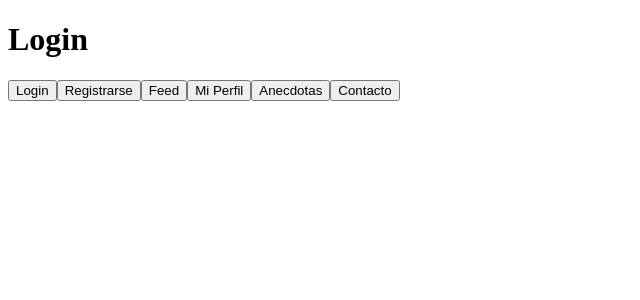
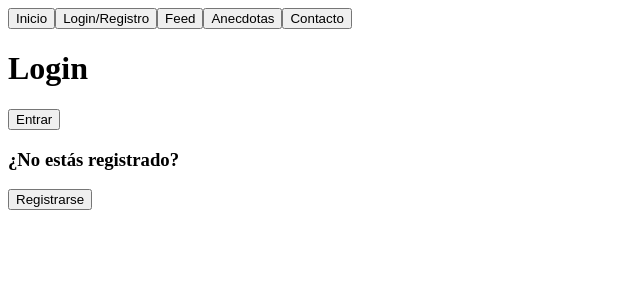
Before and after one commit to Patcire/MoggiePads, a React (Vite) app: page /login in a window 1280 px wide. Shown: the top 300 px of the page, without its empty margins (0-640 px from the left). Built offline with nearby package versions, Linux system fonts and the light colour scheme.

Commit message:
basic navigation finished

```diff
--- a/src/components/NavBar.jsx
+++ b/src/components/NavBar.jsx
@@ -1,21 +1,48 @@
-import { NavLink, useNavigate } from 'react-router-dom'
+import {NavLink, useNavigate} from 'react-router-dom'
+import {useContext} from "react";
+import {UserContext} from "../context/UserContext.jsx";
 
 
 const Navbar = () => {
 
+    const {user, setUser} = useContext(UserContext)
+
 
     const navigate = useNavigate()
 
+    const logOut = () => {
+        setUser(false)
+        navigate("/")
+    }
 
 
     return (
         <nav>
-            <button onClick={()=> navigate("/login")}>Login</button>
-            <button onClick={()=> navigate("/register")}>Registrarse</button>
-            <button onClick={()=> navigate("/feed")}>Feed</button>
-            <button onClick={()=> navigate("/profile")}>Mi Perfil</button>
-            <button onClick={()=> navigate("/anecdotes")}>Anecdotas</button>
-            <button onClick={()=> navigate("/contact")}>Contacto</button>
+            {
+                user ?
+                    (
+                        <>
+                            <button onClick={() => navigate("/")}>Inicio</button>
+                            <button onClick={() => navigate("/profile")}>Mi Perfil</button>
+                            <button onClick={() => navigate("/feed")}>Feed</button>
+                            <button onClick={() => navigate("/anecdotes")}>Anecdotas</button>
+                            <button onClick={() => navigate("/contact")}>Contacto</button>
+                            <button onClick={() => logOut()}>Logout</button>
+                        </>
+
+                    ) : (
+                        <>
+                            <button onClick={() => navigate("/")}>Inicio</button>
+                            <button onClick={() => navigate("/login")}>Login/Registro</button>
+                            <button onClick={() => navigate("/feed")}>Feed</button>
+                            <button onClick={() => navigate("/anecdotes")}>Anecdotas</button>
+                            <button onClick={() => navigate("/contact")}>Contacto</button>
+
+                        </>
+
+                    )
+            }
+
         </nav>
 
     )
--- a/src/layouts/LayoutPrivate.jsx
+++ b/src/layouts/LayoutPrivate.jsx
@@ -12,7 +12,6 @@ const LayoutPrivate = () => {
         <>{
             user ? <Outlet></Outlet> : <Navigate to={"/"}></Navigate>
         }
-            <Outlet></Outlet>
         </>
     )
 }
--- a/src/layouts/LayoutRoot.jsx
+++ b/src/layouts/LayoutRoot.jsx
@@ -6,8 +6,8 @@ import Navbar from "../components/NavBar.jsx";
 const LayoutRoot = () => {
     return (
         <>
+            <Navbar></Navbar>
             < Outlet />
-            <Navbar></Navbar>
         </>
     )
 }
--- a/src/main.jsx
+++ b/src/main.jsx
@@ -2,11 +2,14 @@ import React from 'react'
 import ReactDOM from 'react-dom/client'
 import {RouterProvider} from "react-router-dom";
 import {router} from "./router/index.jsx";
+import UserProvider from "./context/UserContext.jsx";
 
 
 
 ReactDOM.createRoot(document.getElementById('root')).render(
   <React.StrictMode>
-    <RouterProvider router={router} />
+      <UserProvider>
+        <RouterProvider router={router} />
+      </UserProvider>
   </React.StrictMode>,
 )
--- a/src/pages/LandPage.jsx
+++ b/src/pages/LandPage.jsx
@@ -1,4 +1,3 @@
-import Navbar from "../components/NavBar.jsx";
 
 const LandPage = () => {
     return(
--- a/src/pages/LoginPage.jsx
+++ b/src/pages/LoginPage.jsx
@@ -1,7 +1,26 @@
+import {useContext} from "react";
+import {UserContext} from "../context/UserContext.jsx";
+import {useNavigate} from "react-router-dom";
+
 const LoginPage = () => {
+
+    const {user, setUser} = useContext(UserContext)
+
+    const navigate = useNavigate()
+
+    const logIn = () => {
+        setUser(true)
+        navigate("/")
+
+    }
+
     return(
-
-        <h1>Login</h1>
+        <>
+            <h1>Login</h1>
+            <button onClick={logIn}>Entrar</button>
+            <h3>¿No estás registrado?</h3>
+            <button onClick={()=>navigate("/register")}>Registrarse</button>
+        </>
     )
 }
 
--- a/src/pages/RegisterPage.jsx
+++ b/src/pages/RegisterPage.jsx
@@ -1,6 +1,21 @@
+import {useContext} from "react";
+import {UserContext} from "../context/UserContext.jsx";
+import {useNavigate} from "react-router-dom";
+
+
 const RegisterPage = () => {
+
+    const {user, setUser} = useContext(UserContext)
+    const navigate = useNavigate()
+
+    const register = () => {
+        setUser(true)
+        navigate("/")
+
+    }
+
     return(
-        <h1>Regístrate ya</h1>
+        <button onClick={register}>Registrarse</button>
     )
 }
 
```
Also changed, not shown: src/router/index.jsx (+5 -4 lines).
